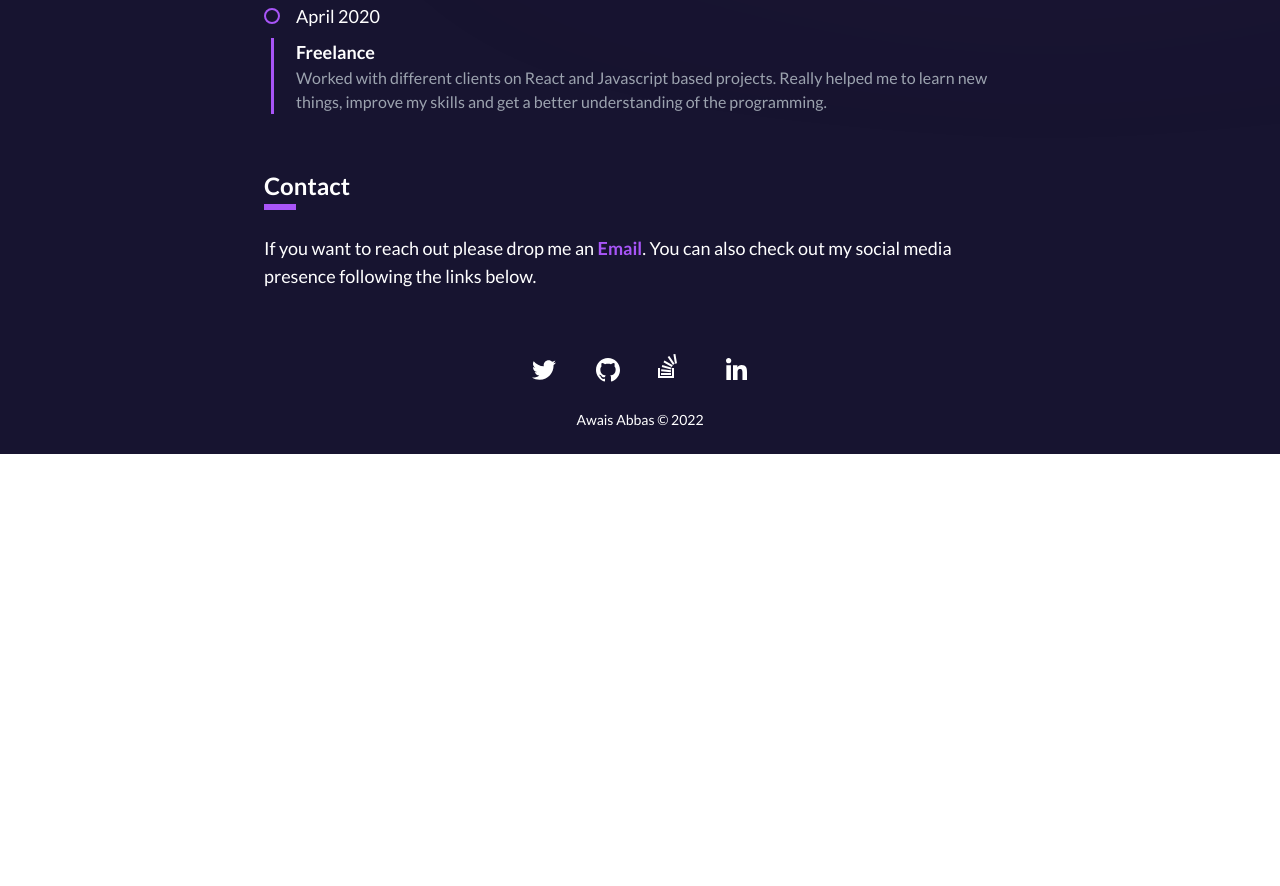
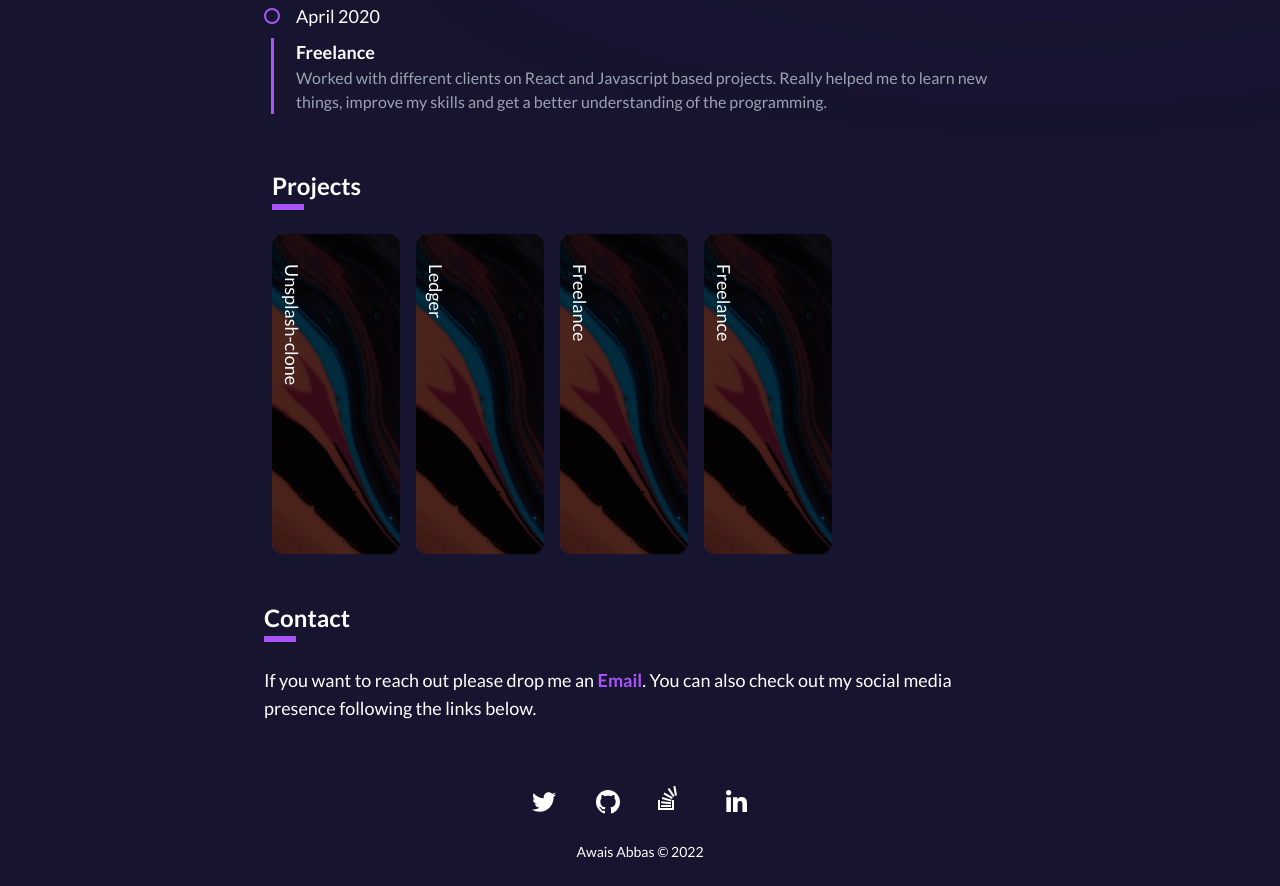
Before and after one commit to kazmi066/kazmi066.github.io, a React (Create React App) app: page / in a window 1280 px wide. Shown: the part 1260-2146 px from the top of the page. Before the commit the page ends 1714 px from the top, so only its background shows below. Built offline with nearby package versions, Linux system fonts and the light colour scheme.

Commit message:
Update home to add projects section

```diff
--- a/src/pages/Home/Home.js
+++ b/src/pages/Home/Home.js
@@ -8,6 +8,7 @@ import Skills from "../../components/Home/Skills";
 import Timelines from "../../components/Home/Timelines";
 import Contact from "../../components/Home/Contact";
 import Footer from "../../components/Home/Footer";
+import Projects from '../../components/Home/Projects';
 
 export default function Home() {
     return (
@@ -29,6 +30,7 @@ export default function Home() {
                     <About />
                     <Skills />
                     <Timelines />
+                    <Projects />
                     <Contact />
                     <Footer />
                 </Container>
```
